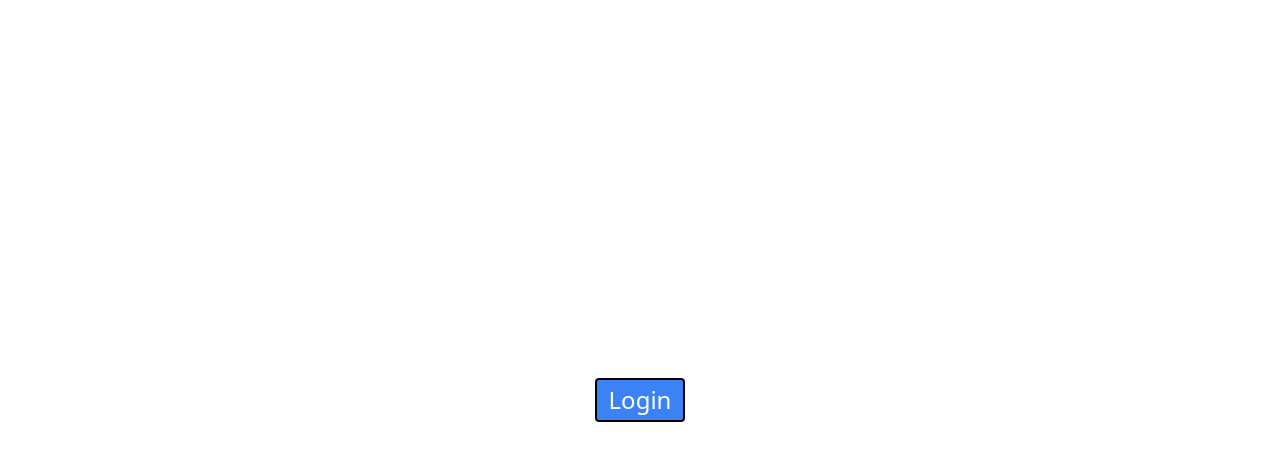
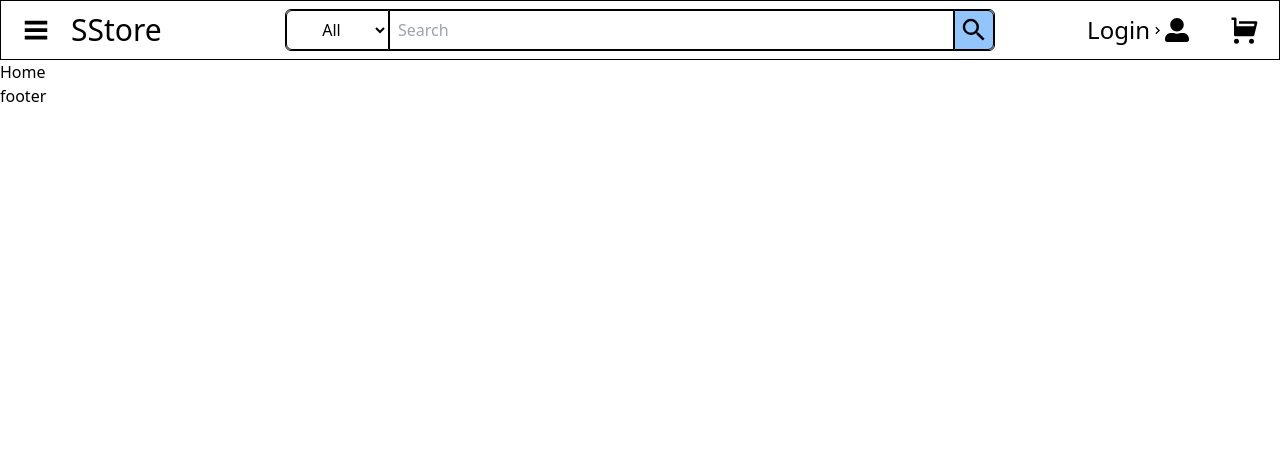
Before and after one commit to Skysparko/sparko-ecom, a React (Vite) app in the folder client/: page / in a window 1280 px wide. Shown: the top 460 px of the page. Built offline with nearby package versions, Linux system fonts and the light colour scheme.

Commit message:
basic header completed sidebar ui left

```diff
--- a/client/package.json
+++ b/client/package.json
@@ -12,6 +12,7 @@
     "axios": "^1.3.0",
     "react": "^18.2.0",
     "react-dom": "^18.2.0",
+    "react-icons": "^4.7.1",
     "react-router-dom": "^6.8.0"
   },
   "devDependencies": {
--- a/client/src/App.css
+++ b/client/src/App.css
@@ -0,0 +1,8 @@
+/* clears the ‘X’ from Internet Explorer */
+input[type=search]::-ms-clear { display: none; width : 0; height: 0; }
+input[type=search]::-ms-reveal { display: none; width : 0; height: 0; }
+/* clears the ‘X’ from Chrome */
+input[type="search"]::-webkit-search-decoration,
+input[type="search"]::-webkit-search-cancel-button,
+input[type="search"]::-webkit-search-results-button,
+input[type="search"]::-webkit-search-results-decoration { display: none; }
--- a/client/src/App.tsx
+++ b/client/src/App.tsx
@@ -8,10 +8,11 @@ import "./App.css";
 import Home from "./pages/Home";
 import Login from "./components/Login";
 import Register from "./components/Register";
+import Layout from "./components/Layout";
 
 const router = createBrowserRouter(
   createRoutesFromElements(
-    <Route path="/">
+    <Route path="/" element={<Layout />}>
       <Route index element={<Home />} />
       <Route path="login" element={<Login />} />
       <Route path="register" element={<Register />} />
--- /dev/null
+++ b/client/src/components/Header.tsx
@@ -0,0 +1,155 @@
+import React, { useEffect, useState } from "react";
+import { VscThreeBars } from "react-icons/vsc";
+import { FaUserAlt } from "react-icons/fa";
+import { MdOutlineKeyboardArrowRight, MdSearch } from "react-icons/md";
+import { RiShoppingCartFill } from "react-icons/ri";
+import "../App.css";
+import SideBar, { openSidebar } from "./SideBar";
+
+export default function Header() {
+  const [width, setWidth] = useState(
+    window.innerWidth > 0 ? window.innerWidth : screen.width
+  );
+  useEffect(() => {
+    window.addEventListener("resize", () => {
+      setWidth(window.innerWidth > 0 ? window.innerWidth : screen.width);
+    });
+    console.log("width: " + width);
+    const searchDesktop: HTMLElement | null =
+      document.getElementById("search_desktop");
+    const searchMobile: HTMLElement | null =
+      document.getElementById("search_mobile");
+    const header: HTMLElement | null = document.getElementById("header");
+    const searchMobileForm: HTMLElement | null =
+      document.getElementById("search_mobile_form");
+    const submitSearch: HTMLElement | null = document.getElementById(
+      "submit_search_mobile"
+    );
+    const categories: HTMLElement | null =
+      document.getElementById("categories_mobile");
+
+    if (width < 850) {
+      searchDesktop?.classList.add("hidden");
+      searchMobile?.classList.remove("hidden");
+      header?.classList.remove("grid-cols-[1fr,2.5fr,1fr]");
+      header?.classList.add("grid-cols-[1fr,1fr]");
+      searchMobileForm?.classList.remove("rounded-md");
+      submitSearch?.classList.remove("rounded-r-md");
+      categories?.classList.remove("rounded-l-md");
+      header?.classList.remove("border", "border-black");
+    } else {
+      searchDesktop?.classList.remove("hidden");
+      searchMobile?.classList.add("hidden");
+      header?.classList.remove("grid-cols-[1fr,1fr]");
+      header?.classList.add("grid-cols-[1fr,2.5fr,1fr]");
+      header?.classList.add("border", "border-black");
+    }
+  });
+
+  return (
+    // Three grid containing name search and function
+    <>
+      <aside>
+        <SideBar />
+      </aside>
+      <article
+        id="header"
+        className="grid grid-cols-[1fr,2.5fr,1fr] border border-black py-2 text-2xl max-lg:text-xl  max-md:text-lg"
+      >
+        {/* hamburger column and the name of the company */}
+        <div className=" flex  items-center  gap-5  pl-5 text-3xl max-lg:text-2xl max-md:gap-2 max-md:pl-2 max-sm:text-[1.4rem]">
+          <button className="cursor-pointer" onClick={openSidebar}>
+            <VscThreeBars />
+          </button>
+
+          <h1 className="cursor-pointer">SStore</h1>
+        </div>
+
+        {/* Ui for search */}
+
+        <div id="search_desktop">
+          <form
+            id="search_desktop_form"
+            method="get"
+            className="flex justify-center rounded-md border  border-black text-base focus-within:outline focus-within:outline-2 focus-within:outline-blue-300 "
+          >
+            <select
+              name="categories"
+              id="categories_desktop"
+              className="rounded-l-md border border-black bg-white text-center outline-none"
+            >
+              <option value="All">All</option>
+              <option value="Clothing">Clothing</option>
+              <option value="Electronics">Electronics</option>
+              <option value="Furniture">Furniture</option>
+            </select>
+            <input
+              type="search"
+              name="search"
+              id="search"
+              className="w-full border border-black px-2  outline-none"
+              placeholder="Search"
+              aria-label="Search"
+              aria-describedby="search"
+            />
+            <button
+              type="submit"
+              id="submit_search_desktop"
+              className="rounded-r-md border border-black bg-blue-300 p-1 text-3xl max-lg:text-2xl"
+            >
+              <MdSearch />
+            </button>
+          </form>
+        </div>
+
+        {/* section containing login and cart  */}
+        <div className=" flex justify-end gap-10  pr-5 max-md:gap-5">
+          <span className="flex items-center">
+            <h3 className="">Login</h3>
+
+            <MdOutlineKeyboardArrowRight size={15} />
+
+            <FaUserAlt />
+          </span>
+          <button className="text-3xl max-lg:text-2xl">
+            <RiShoppingCartFill />
+          </button>
+        </div>
+      </article>
+      <div id="search_mobile">
+        <form
+          id="search_mobile_form"
+          method="get"
+          className="flex justify-center rounded-md border  border-black text-base focus-within:outline focus-within:outline-2 focus-within:outline-blue-300"
+        >
+          <select
+            name="categories"
+            id="categories_mobile"
+            className="rounded-l-md border border-black bg-white text-center outline-none"
+          >
+            <option value="All">All</option>
+            <option value="Clothing">Clothing</option>
+            <option value="Electronics">Electronics</option>
+            <option value="Furniture">Furniture</option>
+          </select>
+          <input
+            type="search"
+            name="search"
+            id="search"
+            className="w-full border border-black px-2  outline-none"
+            placeholder="Search"
+            aria-label="Search"
+            aria-describedby="search"
+          />
+          <button
+            type="submit"
+            id="submit_search_mobile"
+            className="rounded-r-md border border-black bg-blue-300 p-1 text-3xl max-lg:text-2xl"
+          >
+            <MdSearch />
+          </button>
+        </form>
+      </div>
+    </>
+  );
+}
--- /dev/null
+++ b/client/src/components/Layout.tsx
@@ -0,0 +1,19 @@
+import React from "react";
+import { Outlet } from "react-router-dom";
+import Header from "./Header";
+import SideBar from "./SideBar";
+
+export default function Layout() {
+  return (
+    <>
+      <header>
+        <Header />
+      </header>
+
+      <main>
+        <Outlet />
+      </main>
+      <footer>footer</footer>
+    </>
+  );
+}
--- /dev/null
+++ b/client/src/components/SideBar.tsx
@@ -0,0 +1,33 @@
+import React from "react";
+import { RxCross1 } from "react-icons/rx";
+
+const closeSidebar = () => {
+  document.getElementById("header__sidebar")?.classList.add("-left-48");
+  document.getElementById("header__sidebar")?.classList.remove("left-0");
+};
+
+export const openSidebar = () => {
+  document.getElementById("header__sidebar")?.classList.add("left-0");
+  document.getElementById("header__sidebar")?.classList.remove("-left-48");
+};
+
+export default function SideBar() {
+  return (
+    <div
+      id="header__sidebar"
+      className="absolute -left-48 top-0 flex  border border-black bg-white text-center text-2xl transition-all duration-500 ease-in-out"
+    >
+      <section className="border border-black">
+        <h1 className="text-3xl">SStore</h1>
+        <ul>
+          <li>test</li>
+          <li>test</li>
+          <li>test</li>
+        </ul>
+      </section>
+      <button className="cursor-pointer self-start" onClick={closeSidebar}>
+        <RxCross1 />
+      </button>
+    </div>
+  );
+}
--- a/client/src/pages/Home.tsx
+++ b/client/src/pages/Home.tsx
@@ -2,39 +2,28 @@ import React from "react";
 import { Link } from "react-router-dom";
 import { instance } from "../utils/functions";
 
-const testClick = () => {
-  instance
-    .get("user/get")
-    .then((response) => {
-      console.log(response.data);
-    })
-    .catch((error) => {
-      console.log(error);
-    });
-};
-
-const logout = () => {
-  instance
-    .get("user/logout")
-    .then((response) => {
-      console.log(response.data);
-    })
-    .catch((error) => {
-      console.log(error);
-    });
-  window.location.reload();
-};
+// const testClick = () => {
+//   instance
+//     .get("user/get")
+//     .then((response) => {
+//       console.log(response.data);
+//     })
+//     .catch((error) => {
+//       console.log(error);
+//     });
+// };
+// const logout = () => {
+//   instance
+//     .get("user/logout")
+//     .then((response) => {
+//       console.log(response.data);
+//     })
+//     .catch((error) => {
+//       console.log(error);
+//     });
+//   window.location.reload();
+// };
 
 export default function Home() {
-  console.log();
-  return (
-    <div className="flex h-[100vh] items-center justify-center text-center ">
-      <Link
-        to="/login"
-        className="rounded border-2 border-black bg-blue-500 py-1 px-3 text-2xl  text-white"
-      >
-        Login
-      </Link>
-    </div>
-  );
+  return <div className="">Home</div>;
 }
```
Also changed, not shown: 1 other file (tests, documents, lock files or other folders).
